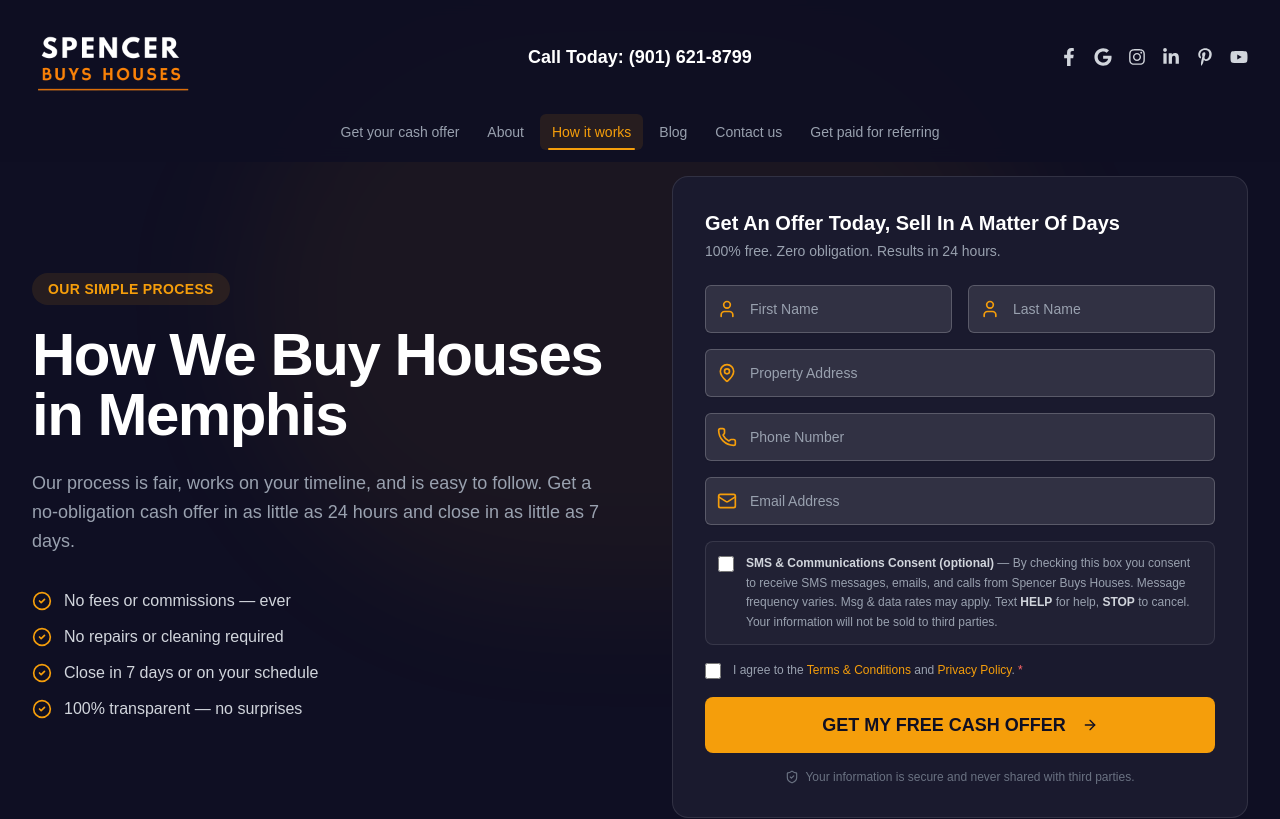
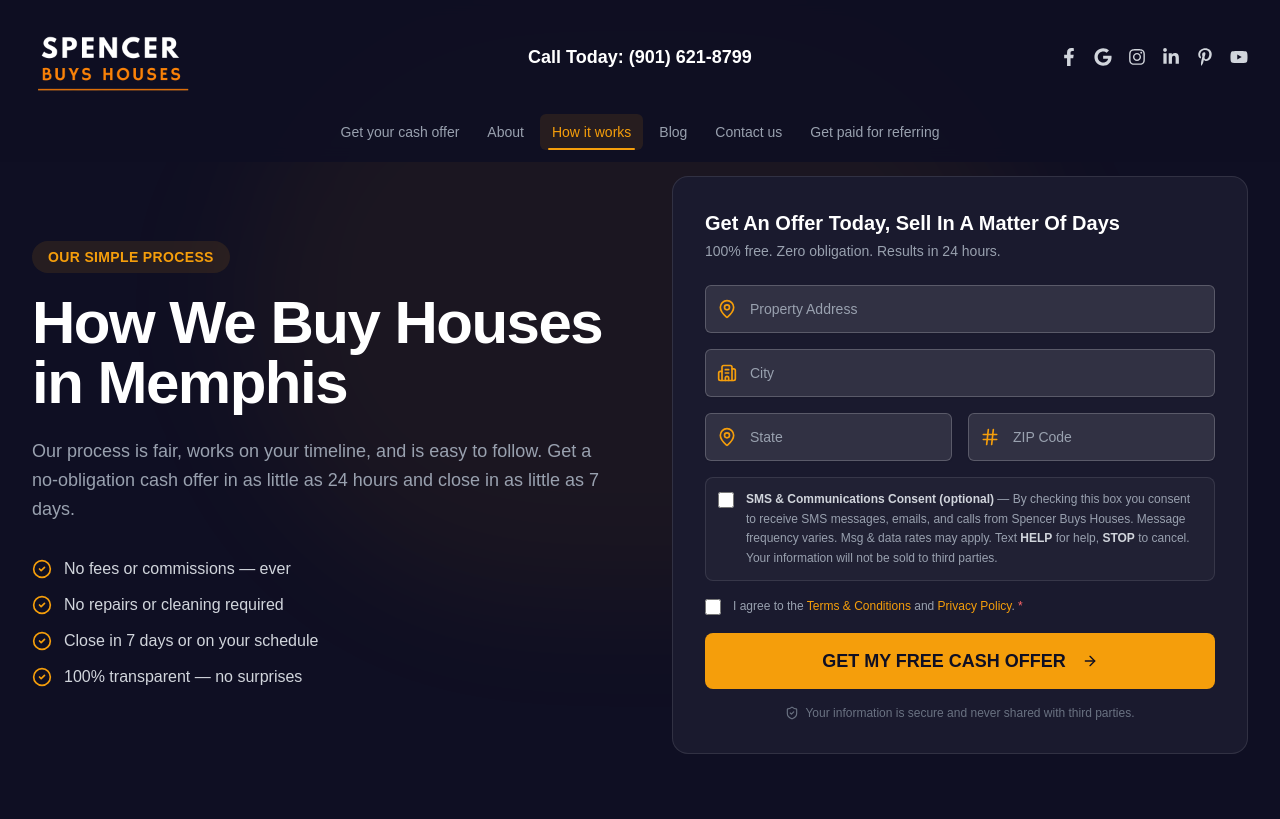
Before and after one commit to Nannis96/spencer-buys-houses-v2, a Next.js app: page /how-we-buy-houses in a window 1280 px wide. Shown: the top 819 px of the page. Built offline with nearby package versions, Linux system fonts and the light colour scheme.

Commit message:
Cambios en el form

```diff
--- a/app/property-details/property-details-form.tsx
+++ b/app/property-details/property-details-form.tsx
@@ -13,12 +13,13 @@ import { motion } from "framer-motion"
 /* ─── Schema ──────────────────────────────────────────────────────────────── */
 
 const propertyDetailsSchema = z.object({
-    city: z.string().min(2, "Please enter your city"),
-    state: z.string().min(2, "Please enter your state"),
-    zipCode: z
+    firstName: z.string().min(2, "Please enter your first name"),
+    lastName: z.string().min(2, "Please enter your last name"),
+    phone: z
         .string()
-        .min(5, "Please enter a valid ZIP code")
-        .regex(/^\d{5}(-\d{4})?$/, "Please enter a valid ZIP code"),
+        .min(10, "Please enter a valid phone number")
+        .regex(/^[\d\s\-().+]+$/, "Please enter a valid phone number"),
+    email: z.string().email("Please enter a valid email address"),
 })
 
 type PropertyDetailsFormData = z.infer<typeof propertyDetailsSchema>
@@ -54,22 +55,20 @@ export function PropertyDetailsForm() {
     const searchParams = useSearchParams()
     const router = useRouter()
 
-    const firstName = searchParams.get("firstName") ?? ""
-    const lastName = searchParams.get("lastName") ?? ""
     const address = searchParams.get("address") ?? ""
-    const phone = searchParams.get("phone") ?? ""
-    const email = searchParams.get("email") ?? ""
+    const city = searchParams.get("city") ?? ""
+    const state = searchParams.get("state") ?? ""
+    const zipCode = searchParams.get("zipCode") ?? ""
     const smsConsent = searchParams.get("smsConsent") ?? "false"
 
     const [isSubmitting, setIsSubmitting] = useState(false)
     const [editMode, setEditMode] = useState(false)
 
     // Local editable copies of prior-step values (inline edit)
-    const [localFirstName, setLocalFirstName] = useState(firstName)
-    const [localLastName, setLocalLastName] = useState(lastName)
     const [localAddress, setLocalAddress] = useState(address)
-    const [localPhone, setLocalPhone] = useState(phone)
-    const [localEmail, setLocalEmail] = useState(email)
+    const [localCity, setLocalCity] = useState(city)
+    const [localState, setLocalState] = useState(state)
+    const [localZipCode, setLocalZipCode] = useState(zipCode)
     const [localSmsConsent, setLocalSmsConsent] = useState(smsConsent)
 
     const {
@@ -83,17 +82,18 @@ export function PropertyDetailsForm() {
     const onSubmit = (data: PropertyDetailsFormData) => {
         setIsSubmitting(true)
         const params = new URLSearchParams({
-            firstName: localFirstName,
-            lastName: localLastName,
             address: localAddress,
-            phone: localPhone,
-            email: localEmail,
+            city: localCity,
+            state: localState,
+            zipCode: localZipCode,
             smsConsent: String(localSmsConsent ?? "false"),
-            city: data.city,
-            state: data.state,
-            zipCode: data.zipCode,
+            firstName: data.firstName,
+            lastName: data.lastName,
+            phone: data.phone,
+            email: data.email,
+
         })
-        console.log("Property details submitted:", { firstName: localFirstName, lastName: localLastName, address: localAddress, phone: localPhone, email: localEmail, ...data })
+        // console.log("Property details submitted:", { firstName: localFirstName, lastName: localLastName, address: localAddress, phone: localPhone, email: localEmail, ...data })
         // Proceed to final step
         setTimeout(() => {
             router.push(`/property-info?${params.toString()}`)
@@ -137,21 +137,6 @@ export function PropertyDetailsForm() {
 
                 {editMode ? (
                     <div className="space-y-3">
-                        <div className="grid grid-cols-1 sm:grid-cols-2 gap-2">
-                            <Input
-                                placeholder="First name"
-                                value={localFirstName}
-                                onChange={(e) => setLocalFirstName(e.target.value)}
-                                className="h-10 bg-white/5 text-white placeholder:text-gray-400"
-                            />
-                            <Input
-                                placeholder="Last name"
-                                value={localLastName}
-                                onChange={(e) => setLocalLastName(e.target.value)}
-                                className="h-10 bg-white/5 text-white placeholder:text-gray-400"
-                            />
-                        </div>
-
                         <Input
                             placeholder="Property address"
                             value={localAddress}
@@ -161,18 +146,25 @@ export function PropertyDetailsForm() {
 
                         <div className="grid grid-cols-1 sm:grid-cols-2 gap-2">
                             <Input
-                                placeholder="Phone"
-                                value={localPhone}
-                                onChange={(e) => setLocalPhone(e.target.value)}
+                                placeholder="City"
+                                value={localCity}
+                                onChange={(e) => setLocalCity(e.target.value)}
                                 className="h-10 bg-white/5 text-white placeholder:text-gray-400"
                             />
                             <Input
-                                placeholder="Email"
-                                value={localEmail}
-                                onChange={(e) => setLocalEmail(e.target.value)}
+                                placeholder="State"
+                                value={localState}
+                                onChange={(e) => setLocalState(e.target.value)}
                                 className="h-10 bg-white/5 text-white placeholder:text-gray-400"
                             />
                         </div>
+
+                        <Input
+                            placeholder="Zip code"
+                            value={localZipCode}
+                            onChange={(e) => setLocalZipCode(e.target.value)}
+                            className="h-10 bg-white/5 text-white placeholder:text-gray-400"
+                        />
 
                         <div className="flex gap-3">
                             <Button
@@ -185,12 +177,10 @@ export function PropertyDetailsForm() {
                             <button
                                 type="button"
                                 onClick={() => {
-                                    // revert to original values
-                                    setLocalFirstName(firstName)
-                                    setLocalLastName(lastName)
                                     setLocalAddress(address)
-                                    setLocalPhone(phone)
-                                    setLocalEmail(email)
+                                    setLocalCity(city)
+                                    setLocalState(state)
+                                    setLocalZipCode(zipCode)
                                     setLocalSmsConsent(smsConsent)
                                     setEditMode(false)
                                 }}
@@ -202,72 +192,87 @@ export function PropertyDetailsForm() {
                     </div>
                 ) : (
                     <>
-                        <SummaryRow icon={<User className="h-4 w-4" />} label="Name" value={`${localFirstName} ${localLastName}`} />
                         <SummaryRow icon={<MapPin className="h-4 w-4" />} label="Address" value={localAddress} />
-                        <SummaryRow icon={<Phone className="h-4 w-4" />} label="Phone" value={localPhone} />
-                        <SummaryRow icon={<Mail className="h-4 w-4" />} label="Email" value={localEmail} />
+                        <SummaryRow icon={<Building2 className="h-4 w-4" />} label="City" value={localCity} />
+                        <SummaryRow icon={<Building2 className="h-4 w-4" />} label="State" value={localState} />
+                        <SummaryRow icon={<Hash className="h-4 w-4" />} label="Zip Code" value={localZipCode} />
                     </>
                 )}
             </div>
 
             <div className="flex flex-col gap-4">
-
-                {/* ── City ── */}
+                {/* ── Name row ── */}
+                <div className="grid grid-cols-1 sm:grid-cols-2 gap-4">
                     <div>
-                    <label htmlFor={id("city")} className="sr-only">City</label>
+                        <label htmlFor={id("firstName")} className="sr-only">First name</label>
                         <div className="relative">
-                        <Building2 className="absolute left-3 top-1/2 -translate-y-1/2 h-5 w-5 text-[#f59e0b]" aria-hidden="true" />
+                            <User className="absolute left-3 top-1/2 -translate-y-1/2 h-5 w-5 text-[#f59e0b]" aria-hidden="true" />
                             <Input
-                            id={id("city")}
-                            placeholder="City"
-                            autoComplete="address-level2"
-                            {...register("city")}
+                                id={id("firstName")}
+                                placeholder="First Name"
+                                autoComplete="given-name"
+                                {...register("firstName")}
                                 className="pl-11 h-12 bg-white/10 border-white/20 text-white placeholder:text-gray-400 focus-visible:ring-[#f59e0b] focus-visible:border-[#f59e0b]"
-                            aria-invalid={!!errors.city}
-                            aria-describedby={errors.city ? id("city-err") : undefined}
+                                aria-invalid={!!errors.firstName}
+                                aria-describedby={errors.firstName ? id("firstName-err") : undefined}
                             />
                         </div>
-                    <FieldError message={errors.city?.message} />
+                        <FieldError message={errors.firstName?.message} />
+                    </div>
+                    <div>
+                        <label htmlFor={id("lastName")} className="sr-only">Last name</label>
+                        <div className="relative">
+                            <User className="absolute left-3 top-1/2 -translate-y-1/2 h-5 w-5 text-[#f59e0b]" aria-hidden="true" />
+                            <Input
+                                id={id("lastName")}
+                                placeholder="Last Name"
+                                autoComplete="family-name"
+                                {...register("lastName")}
+                                className="pl-11 h-12 bg-white/10 border-white/20 text-white placeholder:text-gray-400 focus-visible:ring-[#f59e0b] focus-visible:border-[#f59e0b]"
+                                aria-invalid={!!errors.lastName}
+                                aria-describedby={errors.lastName ? id("lastName-err") : undefined}
+                            />
+                        </div>
+                        <FieldError message={errors.lastName?.message} />
+                    </div>
                 </div>
 
-                {/* ── State & ZIP row ── */}
-                <div className="grid grid-cols-1 sm:grid-cols-2 gap-4">
-                    {/* State */}
+                {/* ── Phone ── */}
                 <div>
-                        <label htmlFor={id("state")} className="sr-only">State</label>
+                    <label htmlFor={id("phone")} className="sr-only">Phone number</label>
                     <div className="relative">
-                            <MapPin className="absolute left-3 top-1/2 -translate-y-1/2 h-5 w-5 text-[#f59e0b]" aria-hidden="true" />
+                        <Phone className="absolute left-3 top-1/2 -translate-y-1/2 h-5 w-5 text-[#f59e0b]" aria-hidden="true" />
                         <Input
-                                id={id("state")}
-                                placeholder="State"
-                                autoComplete="address-level1"
-                                {...register("state")}
+                            id={id("phone")}
+                            type="tel"
+                            placeholder="Phone Number"
+                            autoComplete="tel"
+                            {...register("phone")}
                             className="pl-11 h-12 bg-white/10 border-white/20 text-white placeholder:text-gray-400 focus-visible:ring-[#f59e0b] focus-visible:border-[#f59e0b]"
-                                aria-invalid={!!errors.state}
-                                aria-describedby={errors.state ? id("state-err") : undefined}
+                            aria-invalid={!!errors.phone}
+                            aria-describedby={errors.phone ? id("phone-err") : undefined}
                         />
                     </div>
-                        <FieldError message={errors.state?.message} />
+                    <FieldError message={errors.phone?.message} />
                 </div>
 
-                    {/* ZIP Code */}
+                {/* ── Email ── */}
                 <div>
-                        <label htmlFor={id("zipCode")} className="sr-only">ZIP Code</label>
+                    <label htmlFor={id("email")} className="sr-only">Email address</label>
                     <div className="relative">
-                            <Hash className="absolute left-3 top-1/2 -translate-y-1/2 h-5 w-5 text-[#f59e0b]" aria-hidden="true" />
+                        <Mail className="absolute left-3 top-1/2 -translate-y-1/2 h-5 w-5 text-[#f59e0b]" aria-hidden="true" />
                         <Input
-                                id={id("zipCode")}
-                                placeholder="ZIP Code"
-                                autoComplete="postal-code"
-                                inputMode="numeric"
-                                {...register("zipCode")}
+                            id={id("email")}
+                            type="email"
+                            placeholder="Email Address"
+                            autoComplete="email"
+                            {...register("email")}
                             className="pl-11 h-12 bg-white/10 border-white/20 text-white placeholder:text-gray-400 focus-visible:ring-[#f59e0b] focus-visible:border-[#f59e0b]"
-                                aria-invalid={!!errors.zipCode}
-                                aria-describedby={errors.zipCode ? id("zipCode-err") : undefined}
+                            aria-invalid={!!errors.email}
+                            aria-describedby={errors.email ? id("email-err") : undefined}
                         />
                     </div>
-                        <FieldError message={errors.zipCode?.message} />
-                    </div>
+                    <FieldError message={errors.email?.message} />
                 </div>
 
                 {/* ── Submit ── */}
--- a/components/forms/lead-form-consent.tsx
+++ b/components/forms/lead-form-consent.tsx
@@ -7,20 +7,19 @@ import { zodResolver } from "@hookform/resolvers/zod"
 import { z } from "zod"
 import { Button } from "@/components/ui/button"
 import { Input } from "@/components/ui/input"
-import { MapPin, Phone, Mail, User, ArrowRight, Loader2, ShieldCheck } from "lucide-react"
+import { MapPin, Phone, Mail, User, ArrowRight, Loader2, ShieldCheck, Building2, Hash } from "lucide-react"
 import { motion, AnimatePresence } from "framer-motion"
 
 /* ─── Schema ──────────────────────────────────────────────────────────────── */
 
 const leadConsentSchema = z.object({
-    firstName: z.string().min(2, "Please enter your first name"),
-    lastName: z.string().min(2, "Please enter your last name"),
     address: z.string().min(5, "Please enter a valid property address"),
-    phone: z
+    city: z.string().min(2, "Please enter your city"),
+    state: z.string().min(2, "Please enter your state"),
+    zipCode: z
         .string()
-        .min(10, "Please enter a valid phone number")
-        .regex(/^[\d\s\-().+]+$/, "Please enter a valid phone number"),
-    email: z.string().email("Please enter a valid email address"),
+        .min(5, "Please enter a valid ZIP code")
+        .regex(/^\d{5}(-\d{4})?$/, "Please enter a valid ZIP code"),
     // Optional – user can opt in to SMS
     smsConsent: z.boolean().optional(),
     // Required – must explicitly agree to Privacy Policy
@@ -70,11 +69,10 @@ export function LeadFormConsent() {
         console.log("Lead form (consent) submitted:", data)
         // TODO: replace with real API call / CRM webhook
         const params = new URLSearchParams({
-            firstName: data.firstName,
-            lastName: data.lastName,
             address: data.address,
-            phone: data.phone,
-            email: data.email,
+            city: data.city,
+            state: data.state,
+            zipCode: data.zipCode,
             smsConsent: String(data.smsConsent ?? false),
         })
         setTimeout(() => {
@@ -104,43 +102,6 @@ export function LeadFormConsent() {
                 </p>
 
                 <div className="flex flex-col gap-4">
-
-                    {/* ── Name row ── */}
-                    <div className="grid grid-cols-1 sm:grid-cols-2 gap-4">
-                        <div>
-                            <label htmlFor={id("firstName")} className="sr-only">First name</label>
-                            <div className="relative">
-                                <User className="absolute left-3 top-1/2 -translate-y-1/2 h-5 w-5 text-[#f59e0b]" aria-hidden="true" />
-                                <Input
-                                    id={id("firstName")}
-                                    placeholder="First Name"
-                                    autoComplete="given-name"
-                                    {...register("firstName")}
-                                    className="pl-11 h-12 bg-white/10 border-white/20 text-white placeholder:text-gray-400 focus-visible:ring-[#f59e0b] focus-visible:border-[#f59e0b]"
-                                    aria-invalid={!!errors.firstName}
-                                    aria-describedby={errors.firstName ? id("firstName-err") : undefined}
-                                />
-                            </div>
-                            <FieldError message={errors.firstName?.message} />
-                        </div>
-                        <div>
-                            <label htmlFor={id("lastName")} className="sr-only">Last name</label>
-                            <div className="relative">
-                                <User className="absolute left-3 top-1/2 -translate-y-1/2 h-5 w-5 text-[#f59e0b]" aria-hidden="true" />
-                                <Input
-                                    id={id("lastName")}
-                                    placeholder="Last Name"
-                                    autoComplete="family-name"
-                                    {...register("lastName")}
-                                    className="pl-11 h-12 bg-white/10 border-white/20 text-white placeholder:text-gray-400 focus-visible:ring-[#f59e0b] focus-visible:border-[#f59e0b]"
-                                    aria-invalid={!!errors.lastName}
-                                    aria-describedby={errors.lastName ? id("lastName-err") : undefined}
-                                />
-                            </div>
-                            <FieldError message={errors.lastName?.message} />
-                        </div>
-                    </div>
-
                     {/* ── Property Address ── */}
                     <div>
                         <label htmlFor={id("address")} className="sr-only">Property address</label>
@@ -159,42 +120,62 @@ export function LeadFormConsent() {
                         <FieldError message={errors.address?.message} />
                     </div>
 
-                    {/* ── Phone ── */}
+                    {/* ── City ── */}
                     <div>
-                        <label htmlFor={id("phone")} className="sr-only">Phone number</label>
+                        <label htmlFor={id("city")} className="sr-only">City</label>
                         <div className="relative">
-                            <Phone className="absolute left-3 top-1/2 -translate-y-1/2 h-5 w-5 text-[#f59e0b]" aria-hidden="true" />
+                            <Building2 className="absolute left-3 top-1/2 -translate-y-1/2 h-5 w-5 text-[#f59e0b]" aria-hidden="true" />
                             <Input
-                                id={id("phone")}
-                                type="tel"
-                                placeholder="Phone Number"
-                                autoComplete="tel"
-                                {...register("phone")}
+                                id={id("city")}
+                                placeholder="City"
+                                autoComplete="address-level2"
+                                {...register("city")}
                                 className="pl-11 h-12 bg-white/10 border-white/20 text-white placeholder:text-gray-400 focus-visible:ring-[#f59e0b] focus-visible:border-[#f59e0b]"
-                                aria-invalid={!!errors.phone}
-                                aria-describedby={errors.phone ? id("phone-err") : undefined}
+                                aria-invalid={!!errors.city}
+                                aria-describedby={errors.city ? id("city-err") : undefined}
                             />
                         </div>
-                        <FieldError message={errors.phone?.message} />
+                        <FieldError message={errors.city?.message} />
                     </div>
 
-                    {/* ── Email ── */}
-                    <div>
-                        <label htmlFor={id("email")} className="sr-only">Email address</label>
-                        <div className="relative">
-                            <Mail className="absolute left-3 top-1/2 -translate-y-1/2 h-5 w-5 text-[#f59e0b]" aria-hidden="true" />
-                            <Input
-                                id={id("email")}
-                                type="email"
-                                placeholder="Email Address"
-                                autoComplete="email"
-                                {...register("email")}
-                                className="pl-11 h-12 bg-white/10 border-white/20 text-white placeholder:text-gray-400 focus-visible:ring-[#f59e0b] focus-visible:border-[#f59e0b]"
-                                aria-invalid={!!errors.email}
-                                aria-describedby={errors.email ? id("email-err") : undefined}
-                            />
+                    {/* ── State & ZIP row ── */}
+                    <div className="grid grid-cols-1 sm:grid-cols-2 gap-4">
+                        {/* State */}
+                        <div>
+                            <label htmlFor={id("state")} className="sr-only">State</label>
+                            <div className="relative">
+                                <MapPin className="absolute left-3 top-1/2 -translate-y-1/2 h-5 w-5 text-[#f59e0b]" aria-hidden="true" />
+                                <Input
+                                    id={id("state")}
+                                    placeholder="State"
+                                    autoComplete="address-level1"
+                                    {...register("state")}
+                                    className="pl-11 h-12 bg-white/10 border-white/20 text-white placeholder:text-gray-400 focus-visible:ring-[#f59e0b] focus-visible:border-[#f59e0b]"
+                                    aria-invalid={!!errors.state}
+                                    aria-describedby={errors.state ? id("state-err") : undefined}
+                                />
+                            </div>
+                            <FieldError message={errors.state?.message} />
                         </div>
-                        <FieldError message={errors.email?.message} />
+
+                        {/* ZIP Code */}
+                        <div>
+                            <label htmlFor={id("zipCode")} className="sr-only">ZIP Code</label>
+                            <div className="relative">
+                                <Hash className="absolute left-3 top-1/2 -translate-y-1/2 h-5 w-5 text-[#f59e0b]" aria-hidden="true" />
+                                <Input
+                                    id={id("zipCode")}
+                                    placeholder="ZIP Code"
+                                    autoComplete="postal-code"
+                                    inputMode="numeric"
+                                    {...register("zipCode")}
+                                    className="pl-11 h-12 bg-white/10 border-white/20 text-white placeholder:text-gray-400 focus-visible:ring-[#f59e0b] focus-visible:border-[#f59e0b]"
+                                    aria-invalid={!!errors.zipCode}
+                                    aria-describedby={errors.zipCode ? id("zipCode-err") : undefined}
+                                />
+                            </div>
+                            <FieldError message={errors.zipCode?.message} />
+                        </div>
                     </div>
 
                     {/* ── SMS / Communications Consent (optional) ── */}
```
Lines whose indentation alone changed are shown as unchanged.
